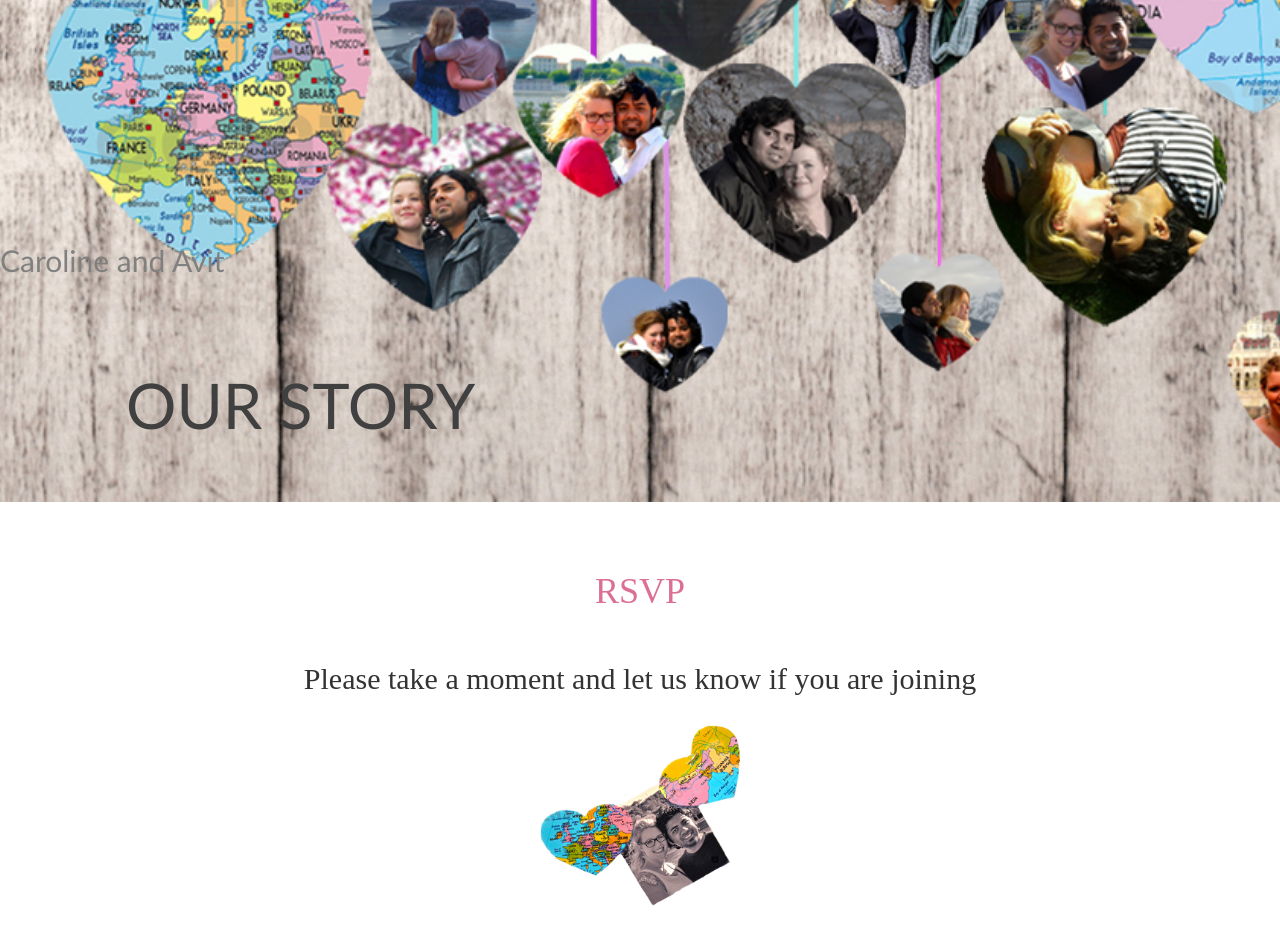
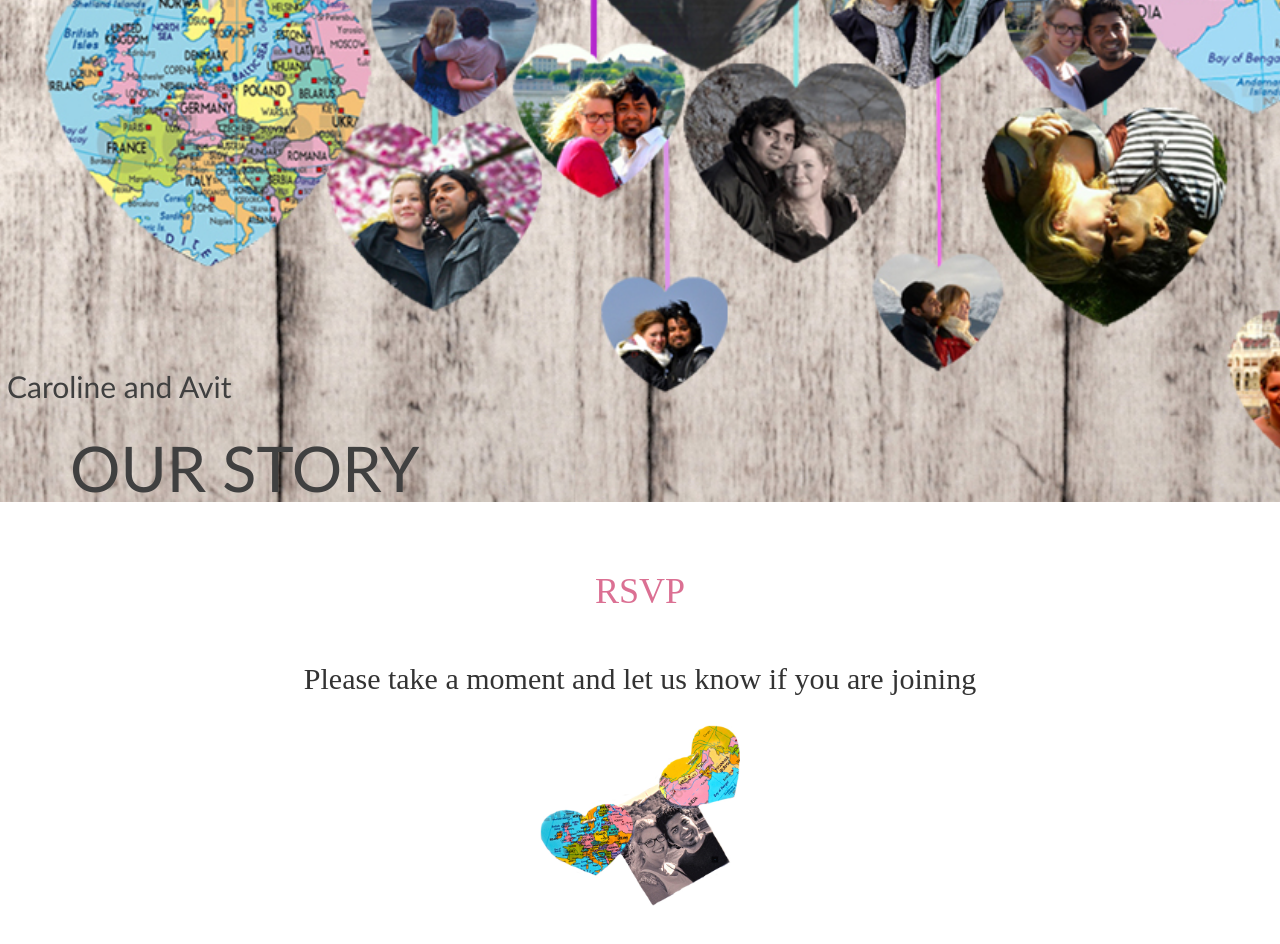
Before and after one commit to MonchiLin/carowedavit.github.io, a Jekyll site: the page built from index.html, in a window 1280 px wide. Shown: the part 398-1342 px from the top of the page. Built offline with Jekyll 4.4.1, drawn with Linux system fonts in a browser that asks for light colours.

Commit message:
font updated

```diff
--- a/css/stylish-portfolio.css
+++ b/css/stylish-portfolio.css
@@ -21,13 +21,13 @@ body {
     display: table-cell;
     text-align: left;
     vertical-align: bottom;
-    color:  #808080;
-    text-indent: 0em;
+    color:  #404040;
+    text-indent: 0.5em;
 }
 
 .text-vertical-center h1 {
     margin: 0;
-    padding: 1em;
+    padding: 0em;
     font-size: 4.5em;
     color:  #404040;
     font-weight: 5;
```
